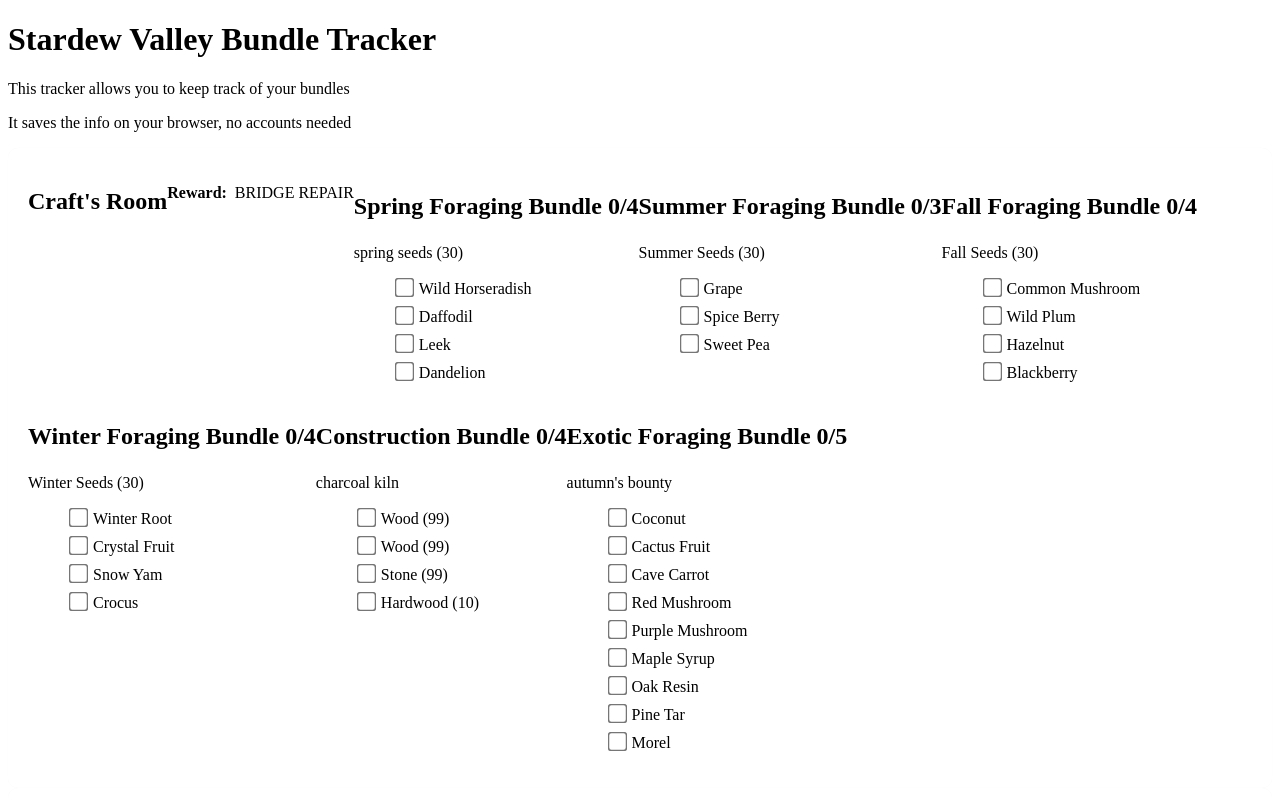
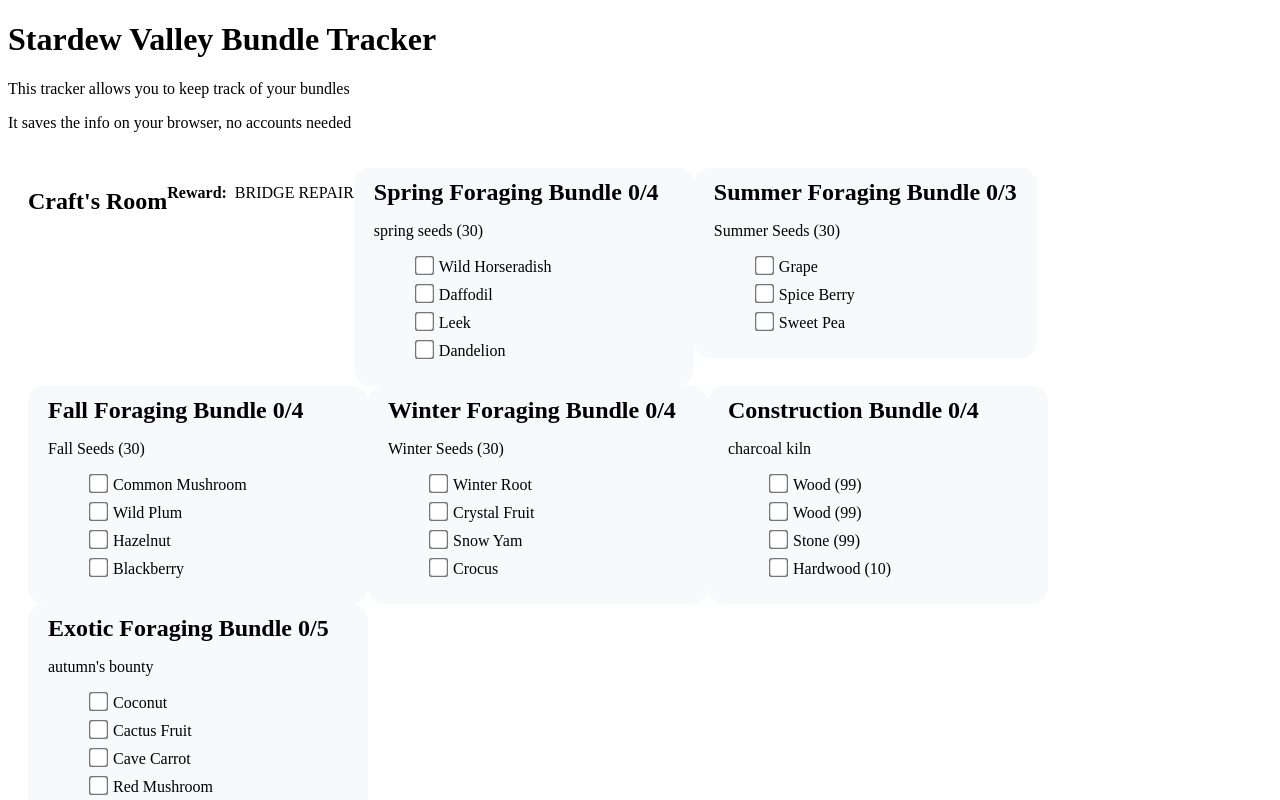
Before and after one commit to mikewitk/Stardew-Valley-Bundle-Tracker, a React (Create React App) app in the folder frontend/: page / in a window 1280 px wide. Shown: the top 800 px of the page. Built offline with nearby package versions, Linux system fonts and the light colour scheme.

Commit message:
feat: add Theming to app and storybook

```diff
--- a/frontend/src/App.tsx
+++ b/frontend/src/App.tsx
@@ -1,5 +1,10 @@
 import React from 'react';
 import BundleTracker from './pages/BundleTracker';
+import GlobalThemeProvider from './theme/ThemeProvider';
 
-const App: React.FC = () => <BundleTracker />;
+const App: React.FC = () => (
+  <GlobalThemeProvider>
+    <BundleTracker />
+  </GlobalThemeProvider>
+);
 export default App;
--- a/frontend/src/components/BundleCard/BundleCard.styles.ts
+++ b/frontend/src/components/BundleCard/BundleCard.styles.ts
@@ -10,9 +10,18 @@
   color: ${({ isComplete }) => (isComplete ? 'gray' : 'black')};
   text-decoration: ${({ isComplete }) => (isComplete ? 'line-through' : 'none')};
   text-transform: capitalize;
+  margin: 0;
 `;
 
 export const StyledLi = styled.li`
   list-style: none;
   margin: 8px 0;
 `;
+
+export const StyledCard = styled.div`
+  border-radius: 16px;
+  background-color: ${({ theme }) => theme.colors.GRAY1};
+  width: fit-content;
+  min-width: 300px;
+  padding: 10px 20px;
+`;
--- a/frontend/src/components/BundleCard/BundleCard.tsx
+++ b/frontend/src/components/BundleCard/BundleCard.tsx
@@ -1,5 +1,5 @@
 import React from 'react';
-import { StyledTitle, StyledLi } from './BundleCard.styles';
+import { StyledTitle, StyledLi, StyledCard } from './BundleCard.styles';
 import Checkbox from '../Checkbox/Checkbox';
 import {
   HandleCheckboxChangeProps,
@@ -26,7 +26,7 @@
   ).length;
 
   return (
-    <div>
+    <StyledCard>
       <StyledTitle isComplete={checkedItems >= amountNeeded}>
         {title}
         &nbsp;
@@ -48,7 +48,7 @@
           </StyledLi>
         ))}
       </ul>
-    </div>
+    </StyledCard>
   );
 };
 
--- /dev/null
+++ b/frontend/src/theme/ThemeProvider.tsx
@@ -0,0 +1,9 @@
+import React from 'react';
+import { ThemeProvider } from '@emotion/react';
+import { theme } from './theme';
+
+const GlobalThemeProvider: React.FC = ({ children }) => (
+  <ThemeProvider theme={theme}>{children}</ThemeProvider>
+);
+
+export default GlobalThemeProvider;
--- /dev/null
+++ b/frontend/src/theme/theme.ts
@@ -0,0 +1,39 @@
+export const theme = {
+  colors: {
+    BLUE: '#4263EB',
+    PURPLE: '#7048E8',
+    PINK: '#51CF66',
+    BLACK: '#212429',
+    GRAY4: '#495057',
+    GRAY3: '#ACB5BD',
+    GRAY2: '#DDE2E5',
+    GRAY1: '#F8F9FA',
+  },
+  spacing: {
+    '1x': '8px',
+    '2x': '16px',
+    '3x': '32px',
+    '4x': '64px',
+  },
+};
+
+declare module '@emotion/react' {
+  export interface Theme {
+    colors: {
+      BLUE: string;
+      PURPLE: string;
+      PINK: string;
+      BLACK: string;
+      GRAY4: string;
+      GRAY3: string;
+      GRAY2: string;
+      GRAY1: string;
+    };
+    spacing: {
+      '1x': string;
+      '2x': string;
+      '3x': string;
+      '4x': string;
+    };
+  }
+}
```
Also changed, not shown: 1 other file (tests, documents, lock files or other folders).
